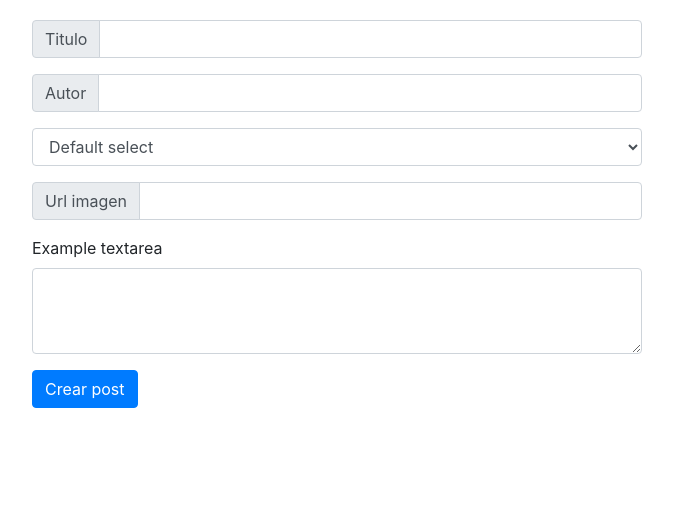
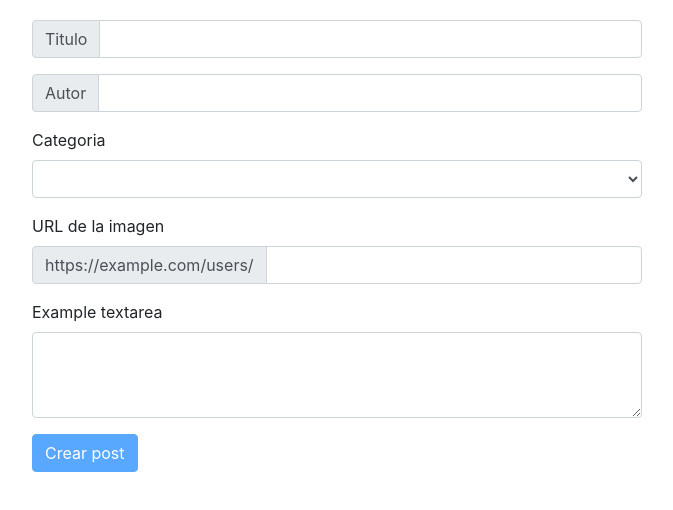
Before and after one commit to RaulTejero/blog, an Angular app in the folder blog/: page /new in a window 1280 px wide. Shown: the top 510 px of the page, without its empty margins (303-976 px from the left). Built offline with nearby package versions, Linux system fonts and the light colour scheme.

Commit message:
a falta de validaciones y añadir al array :q

```diff
--- a/blog/src/app/app.module.ts
+++ b/blog/src/app/app.module.ts
@@ -5,7 +5,7 @@ import { AppRoutingModule } from './app-routing.module';
 import { AppComponent } from './app.component';
 import { BlogComponent } from './blog/blog.component';
 import { NewComponent } from './new/new.component';
-import { FormGroupDirective, FormsModule, ReactiveFormsModule } from '@angular/forms';
+import { FormsModule, ReactiveFormsModule } from '@angular/forms';
 
 @NgModule({
   declarations: [
--- a/blog/src/app/blog/blog.component.html
+++ b/blog/src/app/blog/blog.component.html
@@ -1,26 +1,25 @@
 <div class="nav">
   <div class="form-group">
-        <select class="form-control" id="exampleFormControlSelect1" (change)="change($event)" >
+    <select class="form-control" id="exampleFormControlSelect1" (change)="change($event)">
       <option value="all">Todas las categorias</option>
-          <option  value="fotografia">Fotografia</option>
-          <option  value="desine">Diseño</option>
+      <option value="fotografia">Fotografia</option>
+      <option value="desine">Diseño</option>
     </select>
   </div>
-    <div class="add">
+  <!-- <div class="add">
         <button type="button" class="btn btn-primary rounded-2">Nuevo post</button>
-    </div>
+    </div> -->
 </div>
 
 <div class="container">
-
-    <div class="row" *ngFor="let post of posts">
-      <div class="col-sm-12  col-md-6 col-xl-4">
+  <div class="row">
+    <div class="col-sm-12  col-md-6 col-xl-4" *ngFor="let post of posts">
       <div class="borderTarget">
         <div>
           <h5>{{post.author}}</h5>
           <p>{{post.date}}</p>
         </div>
-            <div class="img" >
+        <div class="img">
           <img src="{{post.img}}" alt="">
         </div>
         <div>
--- a/blog/src/app/new/new.component.css
+++ b/blog/src/app/new/new.component.css
@@ -1,3 +1,15 @@
 form {
     margin:20px auto;
 }
+
+input.ng-invalid.ng-touched {
+    border: 1px solid rgb(206, 112, 112);
+}
+
+select.ng-invalid.ng-touched {
+    border: 1px solid rgb(206, 112, 112);
+}
+
+textarea.ng-invalid.ng-touched {
+    border: 1px solid rgb(206, 112, 112);
+}
--- a/blog/src/app/new/new.component.html
+++ b/blog/src/app/new/new.component.html
@@ -1,37 +1,35 @@
-<form class="col-sm-12 col-md-6">
+<form class="col-sm-12 col-md-6" [formGroup]="form" (ngSubmit)="onSubmit()">
 
   <div class="input-group mb-3">
     <div class="input-group-prepend">
       <span class="input-group-text" id="inputGroup-sizing-default">Titulo</span>
     </div>
-        <input type="text" class="form-control" aria-label="Sizing example input" aria-describedby="inputGroup-sizing-default">
+    <input type="text" class="form-control" aria-label="Sizing example input"
+      aria-describedby="inputGroup-sizing-default" formControlName="title">
   </div>
   <div class="input-group mb-3">
     <div class="input-group-prepend">
       <span class="input-group-text" id="inputGroup-sizing-default">Autor</span>
     </div>
-        <input type="text" class="form-control" aria-label="Sizing example input" aria-describedby="inputGroup-sizing-default">
+    <input type="text" class="form-control" aria-label="Sizing example input"
+      aria-describedby="inputGroup-sizing-default" formControlName="author">
   </div>
   <div class=" mb-3">
-           <select class="form-control">
-        <option>Default select</option>
+    <label for="basic-url">Categoria</label>
+    <select class="form-control" formControlName="category">
+      <option [value]="category" *ngFor="let category of categories">{{category}}</option>
     </select>
   </div>
-
-
+  <label for="basic-url">URL de la imagen</label>
   <div class="input-group mb-3">
     <div class="input-group-prepend">
-          <span class="input-group-text" id="inputGroup-sizing-default">Url imagen</span>
+      <span class="input-group-text" id="basic-addon3">https://example.com/users/</span>
     </div>
-        <input type="text" class="form-control" aria-label="Sizing example input" aria-describedby="inputGroup-sizing-default">
+    <input type="text" class="form-control" id="basic-url" aria-describedby="basic-addon3" formControlName="img">
   </div>
-
-
-
   <div class="form-group">
     <label for="exampleFormControlTextarea1">Example textarea</label>
-        <textarea class="form-control" id="exampleFormControlTextarea1" rows="3"></textarea>
+    <textarea class="form-control" id="exampleFormControlTextarea1" rows="3" formControlName="text"></textarea>
   </div>
-
-    <button type="submit" class="btn btn-primary">Crear post</button>
+  <button type="submit" class="btn btn-primary" [disabled]="!form.valid">Crear post</button>
 </form>
--- a/blog/src/app/new/new.component.ts
+++ b/blog/src/app/new/new.component.ts
@@ -1,6 +1,6 @@
+import { variable } from '@angular/compiler/src/output/output_ast';
 import { Component, OnInit } from '@angular/core';
-import { FormControl, FormGroup } from '@angular/forms';
-import { title } from 'process';
+import { FormControl, FormGroup, Validators } from '@angular/forms';
 import { PostService } from '../services/post.service';
 
 @Component({
@@ -9,23 +9,30 @@ import { PostService } from '../services/post.service';
   styleUrls: ['./new.component.css']
 })
 export class NewComponent implements OnInit {
-form:FormGroup;
+
+  form: FormGroup;
+  categories: string[];
 
   constructor(private postService: PostService) {
+    this.categories = [
+      'moda', 'deporte', 'ocio', 'actualidad', 'tecnologia', 'familiar',
+    ]
     this.form = new FormGroup(
       {
-        category: new FormControl(),
-        title: new FormControl(),
-        author: new FormControl('',[]),
-        img: new FormControl(),
-        text: new FormControl(),
+        category: new FormControl('',Validators.required),
+        title: new FormControl('', [Validators.required, Validators.maxLength(30),Validators.minLength(1)]),
+        author: new FormControl('', [Validators.required, Validators.maxLength(30),Validators.minLength(1)]),
+        img: new FormControl(''),
+        text: new FormControl('',[ Validators.maxLength(400)]),
       }
-
     )
-
   }
 
   ngOnInit(): void {
   }
+  onSubmit() {
+    console.log(this.form.value);
+    this.form.reset();
+  }
 
 }
```
Also changed, not shown: blog/src/app/blog/blog.component.ts (+8 -8 lines). Lines whose indentation alone changed are shown as unchanged.
